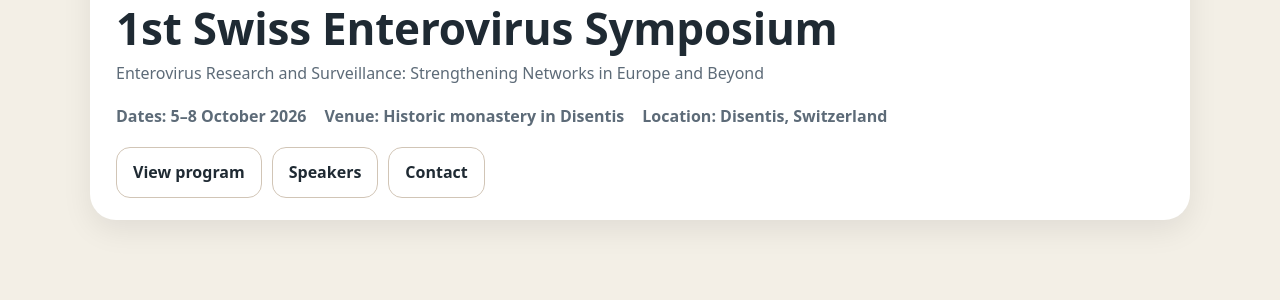
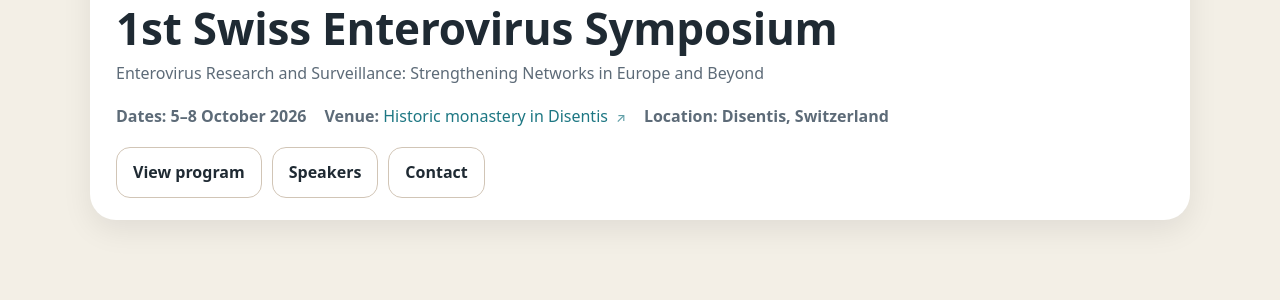
Before and after one commit to hodcroftlab/ses2026, a Jekyll site: the page built from index.md, in a window 1280 px wide. Shown: the part 520-820 px from the top of the page. Built offline with Jekyll 4.4.1, drawn with Linux system fonts in a browser that asks for light colours.

Commit message:
add link to venue at start of page

```diff
--- a/_config.yml
+++ b/_config.yml
@@ -11,6 +11,7 @@ event:
   dates: "5–8 October 2026"
   location_short: "Disentis, Switzerland"
   venue: "Historic monastery in Disentis"
+  venue_url: "https://www.hotel-kloster.ch/"
   contact_email: "eve-group@swisstph.ch"
   organizer: "EVE Group, Swiss TPH & University of Basel"
   registration_url: "#"
--- a/assets/css/main.scss
+++ b/assets/css/main.scss
@@ -117,6 +117,24 @@ a:hover{ text-decoration: underline; }
   gap: 10px 18px;
   color: var(--muted);
   font-weight: 600;
+}
+
+.hero__meta a {
+  color: #1d7783;
+  //text-decoration: underline;
+  font-weight: 500;
+}
+
+.hero__meta a::after {
+  content: " ↗";
+  font-size: 0.8em;
+  margin-left: 0.3em;
+  opacity: 0.7;
+}
+
+.hero__meta a:hover {
+  text-decoration: none;
+  opacity: 0.85;
 }
 .hero__actions{
   margin-top: 18px;
--- a/index.md
+++ b/index.md
@@ -15,7 +15,16 @@ title: "Home"
         <p>{{ site.tagline }}</p>
         <div class="hero__meta">
           <span><strong>Dates:</strong> {{ site.event.dates }}</span>
-          <span><strong>Venue:</strong> {{ site.event.venue }}</span>
+          <span>
+            <strong>Venue:</strong>
+            {% if site.event.venue_url %}
+              <a href="{{ site.event.venue_url }}" target="_blank" rel="noopener">
+                {{ site.event.venue }}
+              </a>
+            {% else %}
+              {{ site.event.venue }}
+            {% endif %}
+          </span>
           <span><strong>Location:</strong> {{ site.event.location_short }}</span>
         </div>
 
```
